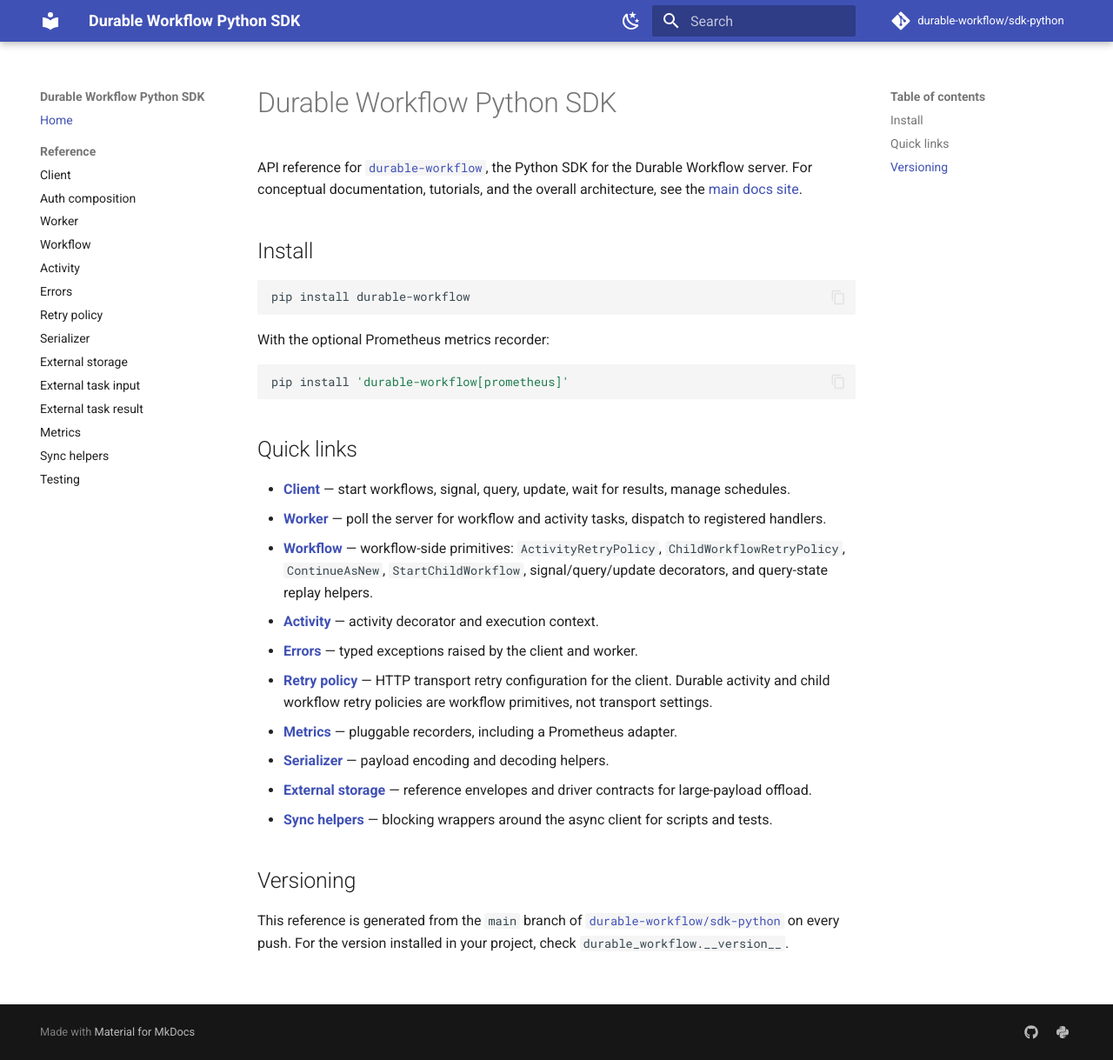
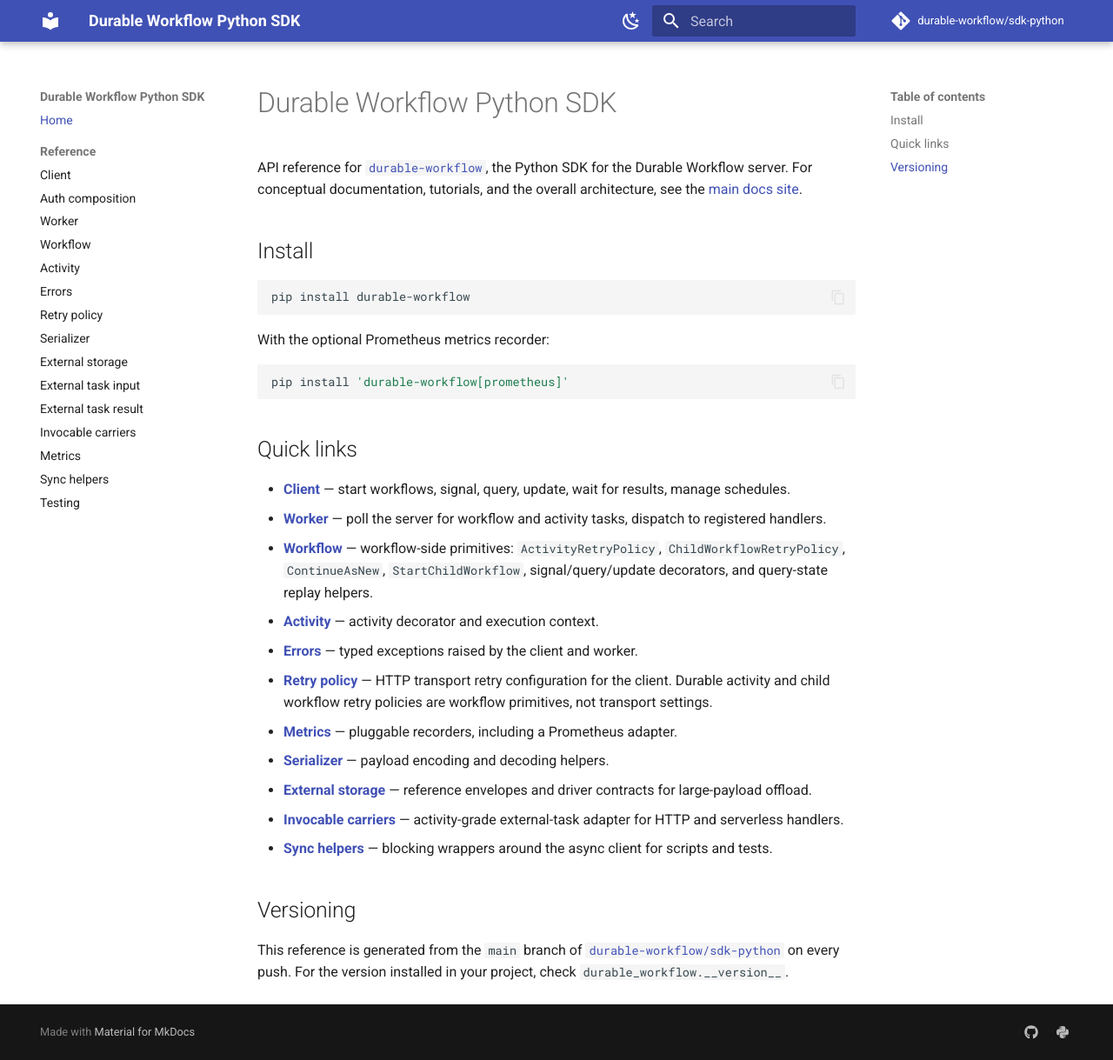
Before and after one commit to durable-workflow/sdk-python, an MkDocs documentation site: the page built from docs/index.md, in a window 1280 px wide and 1219 px high. Shown: the whole window at 87% size. Built offline with MkDocs 1.6.1 and Material for MkDocs 9.7.7, drawn with Linux system fonts in a browser that asks for light colours; comment, search, counter and statistics services are not loaded.

Commit message:
Document invocable carrier SDK reference
Add the invocable carrier reference page and navigation entry for the Python SDK docs.

```diff
--- a/docs/index.md
+++ b/docs/index.md
@@ -25,6 +25,7 @@
 - **[Metrics](reference/metrics.md)** — pluggable recorders, including a Prometheus adapter.
 - **[Serializer](reference/serializer.md)** — payload encoding and decoding helpers.
 - **[External storage](reference/external_storage.md)** — reference envelopes and driver contracts for large-payload offload.
+- **[Invocable carriers](reference/invocable.md)** — activity-grade external-task adapter for HTTP and serverless handlers.
 - **[Sync helpers](reference/sync.md)** — blocking wrappers around the async client for scripts and tests.
 
 ## Versioning
--- a/mkdocs.yml
+++ b/mkdocs.yml
@@ -74,6 +74,7 @@
       - External storage: reference/external_storage.md
       - External task input: reference/external_task_input.md
       - External task result: reference/external_task_result.md
+      - Invocable carriers: reference/invocable.md
       - Metrics: reference/metrics.md
       - Sync helpers: reference/sync.md
       - Testing: reference/testing.md
```
Also changed, not shown: docs/reference/invocable.md (added, +23 -0 lines).
